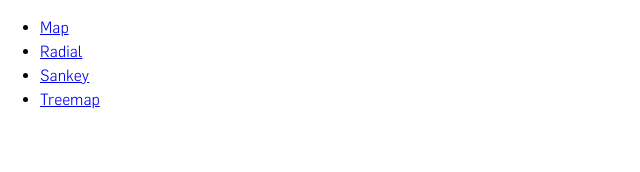
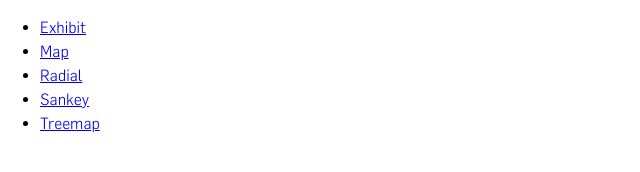
Before and after one commit to severo/well-formed, a plain HTML site: page index.html in a window 1280 px wide. Shown: the whole page, without its empty margins (0-640 px from the left). Drawn offline with Linux system fonts and the light colour scheme.

Commit message:
link to Exhibit

```diff
--- a/index.html
+++ b/index.html
@@ -11,6 +11,10 @@
 <body>
 
 <ul>
+
+<li>
+<a href="exhibit.html">Exhibit</a>
+</li>
 
 <li>
 <a href="map.html">Map</a>
```
